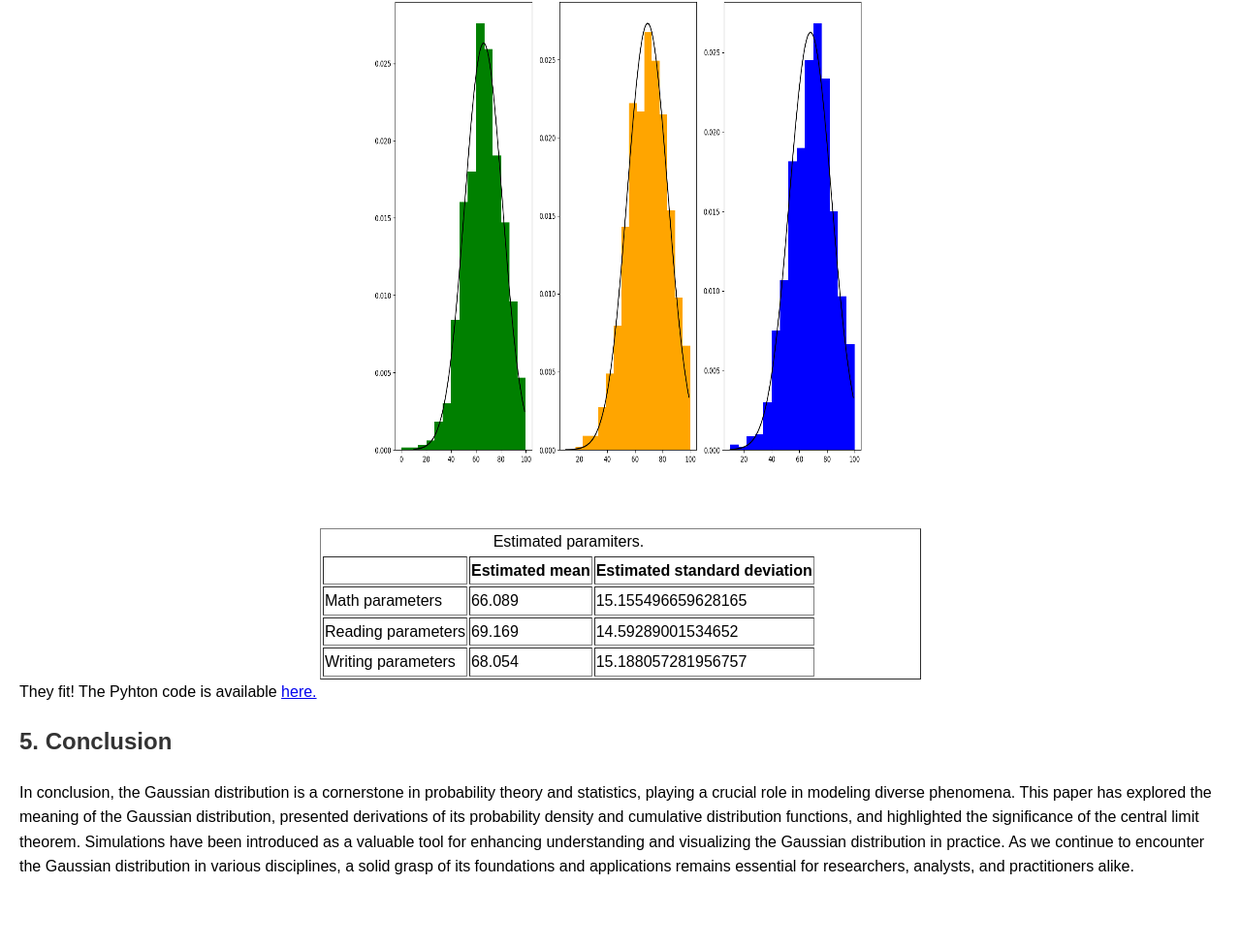
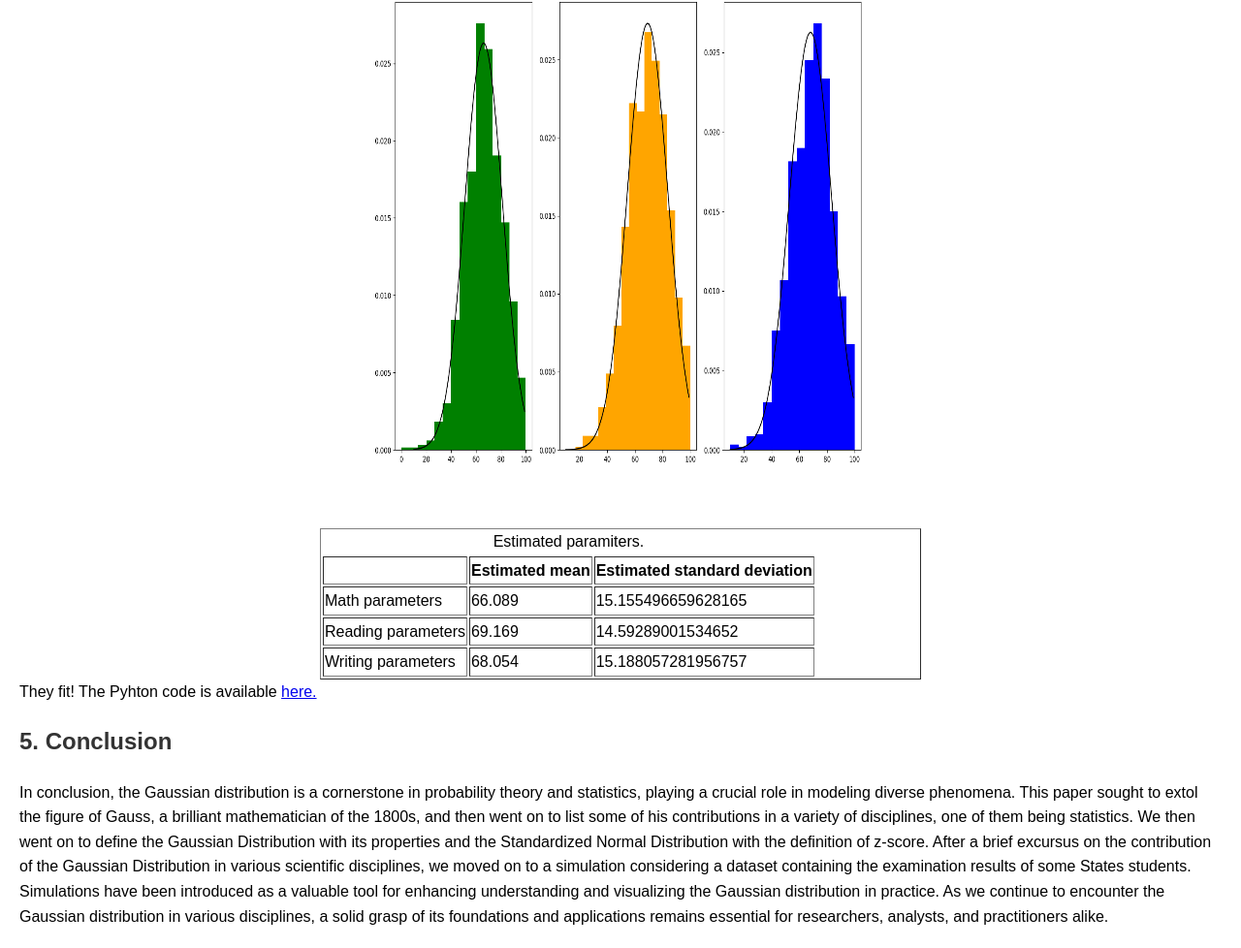
Before and after one commit to Vale-32/milia-statistics.github.io, a plain HTML site: page Th3_TheGaussianDistribution.html in a window 1280 px wide. Shown: the part 9037-10015 px from the top of the page at 97% size. Before the commit the page ends 9964 px from the top, so only its background shows below. Drawn offline with nearby package versions, Linux system fonts and the light colour scheme; some packages are replaced by stand-ins of ours.

Commit message:
Th3 - conclusion modified

```diff
--- a/Th3_TheGaussianDistribution.html
+++ b/Th3_TheGaussianDistribution.html
@@ -417,9 +417,12 @@
 
   <h2>5. Conclusion</h2>
     <p>In conclusion, the Gaussian distribution is a cornerstone in probability theory and statistics, playing a crucial
-      role in modeling diverse phenomena. This paper has explored the meaning of the Gaussian distribution, presented
-      derivations of its probability density and cumulative distribution functions, and highlighted the significance of
-      the central limit theorem. Simulations have been introduced as a valuable tool for enhancing understanding and
+      role in modeling diverse phenomena. This paper sought to extol the figure of Gauss, a brilliant mathematician of
+      the 1800s, and then went on to list some of his contributions in a variety of disciplines, one of them being statistics.
+      We then went on to define the Gaussian Distribution with its properties and the Standardized Normal Distribution
+      with the definition of z-score. After a brief excursus on the contribution of the Gaussian Distribution in various
+      scientific disciplines, we moved on to a simulation considering a dataset containing the examination results of some
+      States students. Simulations have been introduced as a valuable tool for enhancing understanding and
       visualizing the Gaussian distribution in practice. As we continue to encounter the Gaussian distribution in various
       disciplines, a solid grasp of its foundations and applications remains essential for researchers, analysts, and
       practitioners alike.</p>
```
